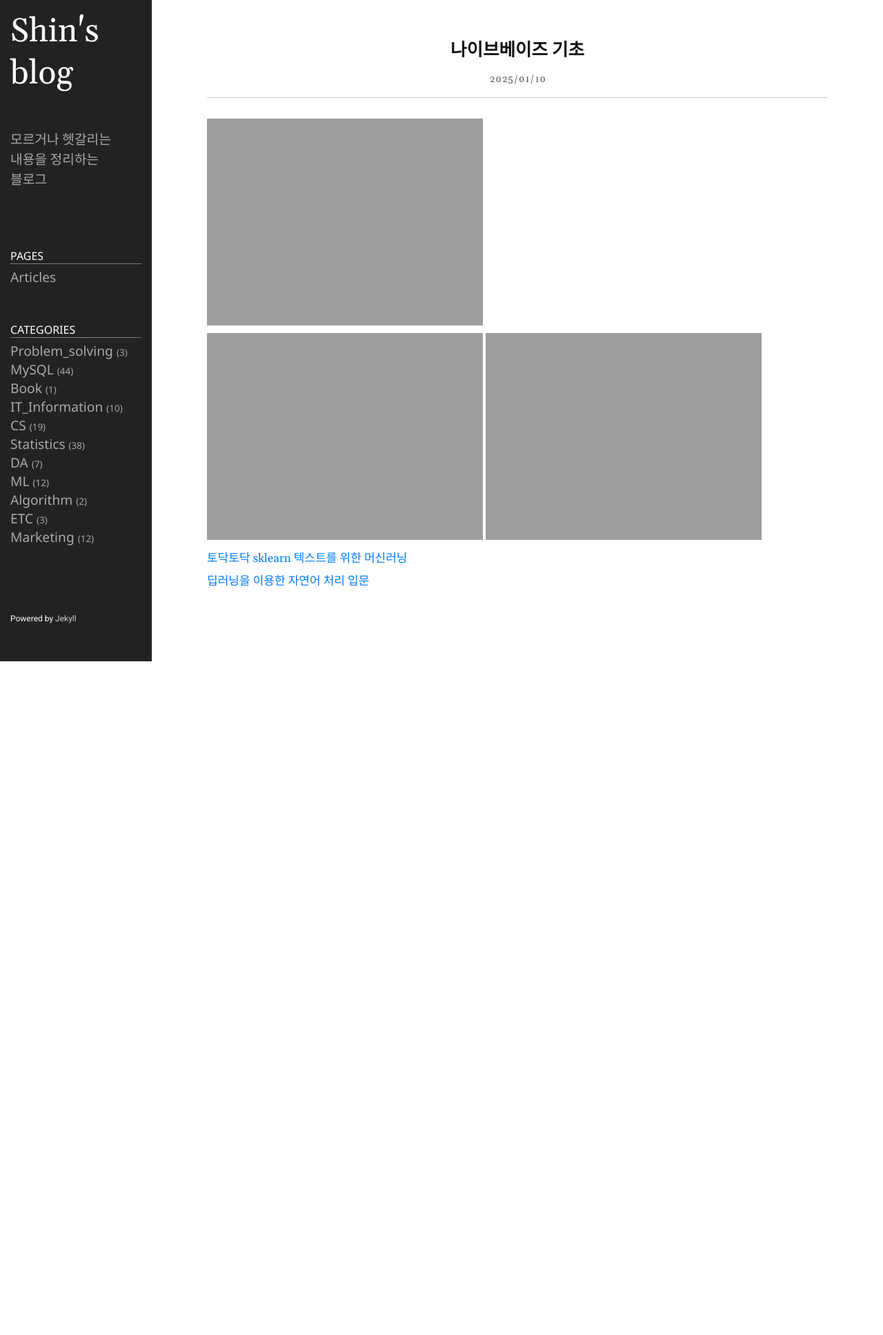
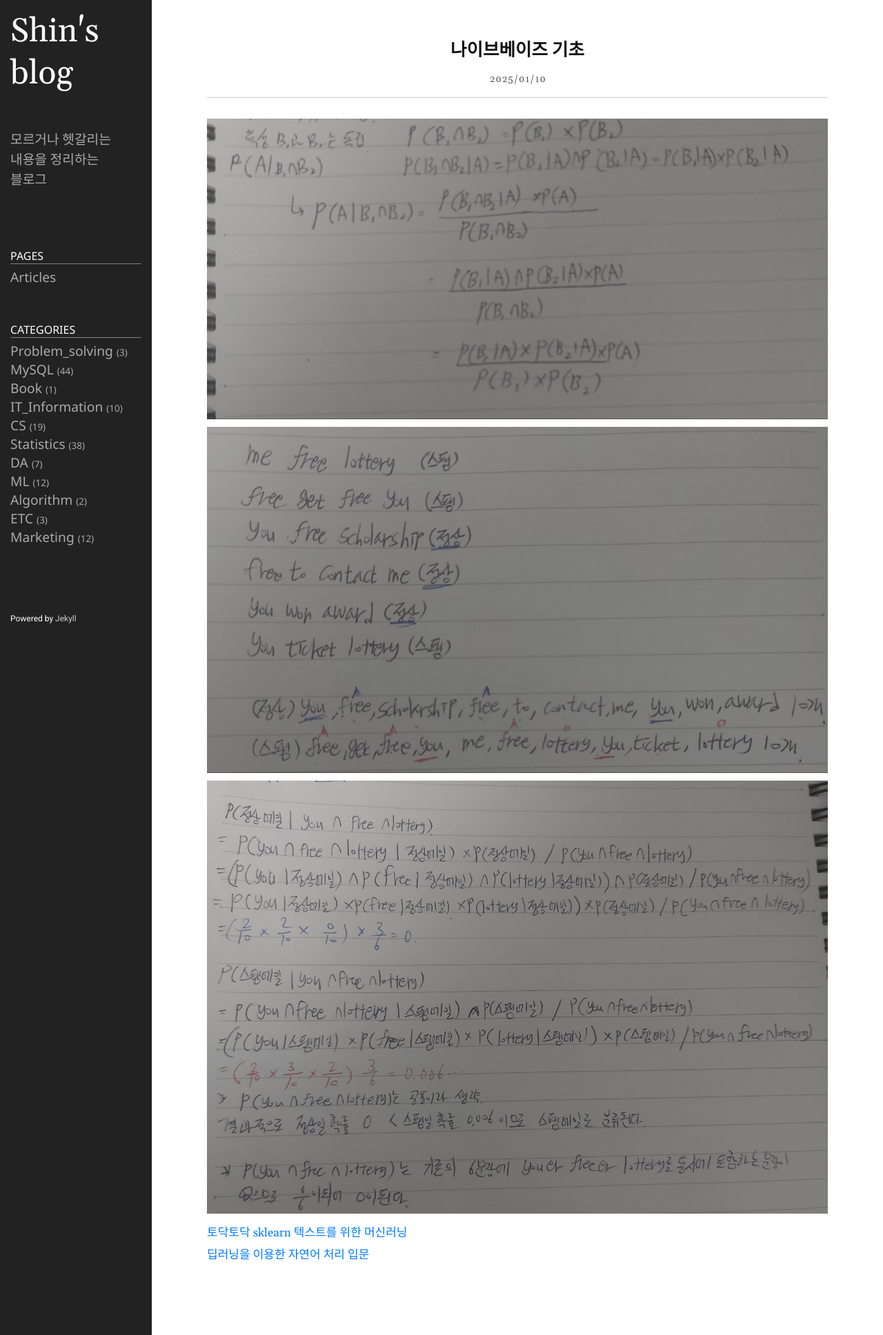
Before and after one commit to shina1221/shina1221.github.io, a Jekyll site: the page built from _posts/ETC/2025-01-10-나이브베이즈 기초.markdown, in a window 1280 px wide. Shown: the whole page at 69% size. Built offline with Jekyll 4.4.1, drawn with Linux system fonts in a browser that asks for light colours; before the commit the page ends 959 px from its top, so only the background shows below that.

Commit message:
Update 2025-01-10-나이브베이즈 기초.markdown

```diff
--- a/_posts/ETC/2025-01-10-나이브베이즈 기초.markdown
+++ b/_posts/ETC/2025-01-10-나이브베이즈 기초.markdown
@@ -5,10 +5,10 @@ date: 2025-01-10 19:20:23 +0900
 category: ETC
 ---
 
-![img1]('_posts/ETC/img/img1.jpg')
+![img1](https://github.com/shina1221/shina1221.github.io/blob/e9a98992cc5371fd2fccd5f678f26f0f65b8306d/_posts/ETC/img/img1.jpg)
 <br/>
-![img2]('_posts/ETC/img/img2.jpg')
-![img3]('_posts/ETC/img/img3.jpg')
+![img2](https://github.com/shina1221/shina1221.github.io/blob/e9a98992cc5371fd2fccd5f678f26f0f65b8306d/_posts/ETC/img/img2.jpg)
+![img3](https://github.com/shina1221/shina1221.github.io/blob/e9a98992cc5371fd2fccd5f678f26f0f65b8306d/_posts/ETC/img/img3.jpg)
 
 [토닥토닥 sklearn 텍스트를 위한 머신러닝](https://wikidocs.net/34256)
 [딥러닝을 이용한 자연어 처리 입문](https://wikidocs.net/442492)
```
